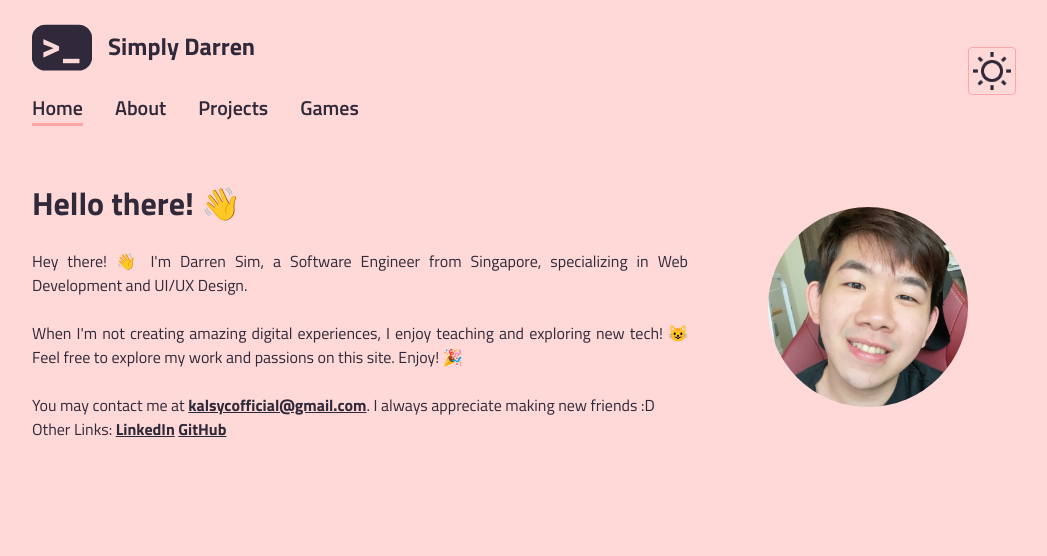
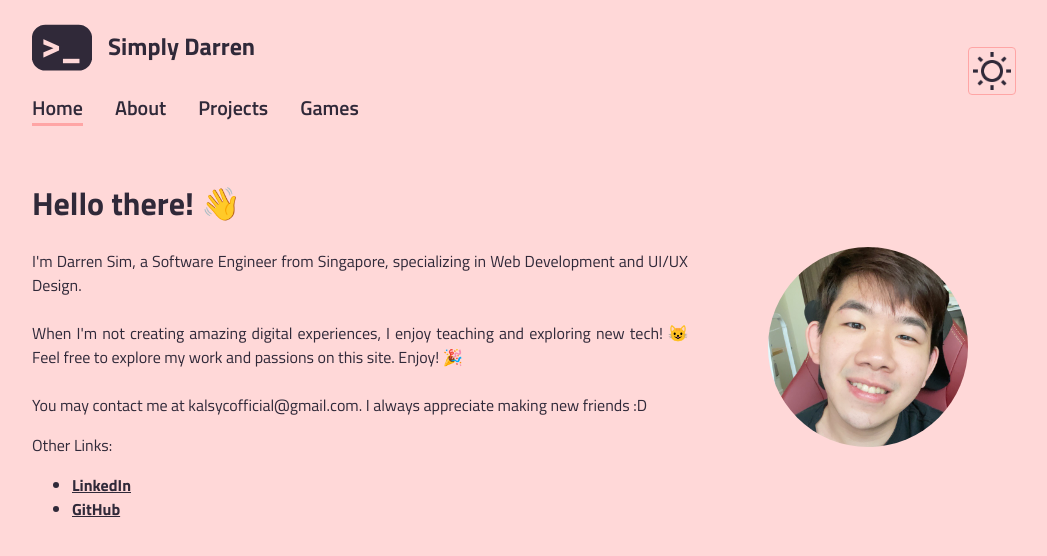
Before and after one commit to Kalsyc/simplydarren.com, a SvelteKit app: page / in a window 1280 px wide. Shown: the top 556 px of the page, without its empty margins (140-1187 px from the left). Built offline with nearby package versions, Linux system fonts and the light colour scheme.

Commit message:
Update links

```diff
--- /dev/null
+++ b/src/lib/components/about/TimelineSection.svelte
@@ -0,0 +1 @@
+<h1>My Timeline</h1>
--- /dev/null
+++ b/src/lib/components/about/WorkExperienceSection.svelte
@@ -0,0 +1 @@
+<h1>My Work Experience</h1>
--- a/src/lib/components/home/HomeIntroSection.svelte
+++ b/src/lib/components/home/HomeIntroSection.svelte
@@ -6,7 +6,7 @@
   <div class="home-intro-section__writeup">
     <h1>Hello there! 👋</h1>
     <p>
-      Hey there! 👋 I'm Darren Sim, a Software Engineer from Singapore, specializing in Web Development and UI/UX Design.
+      I'm Darren Sim, a Software Engineer from Singapore, specializing in Web Development and UI/UX Design.
       <br />
       <br />
       When I'm not creating amazing digital experiences, I enjoy teaching and exploring new tech! 😺 Feel free to explore my work and passions on this
@@ -15,10 +15,12 @@
       <br />
       You may contact me at <a href="mailto:kalsycofficial@gmail.com">kalsycofficial@gmail.com</a>. I always appreciate making new friends :D
       <br />
-      Other Links:
-      <a href="https://www.linkedin.com/in/kalsyc/">LinkedIn</a>
-      <a href="https://github.com/Kalsyc">GitHub</a>
     </p>
+    Other Links:
+    <ul>
+      <li><a href="https://www.linkedin.com/in/kalsyc/">LinkedIn</a></li>
+      <li><a href="https://github.com/Kalsyc">GitHub</a></li>
+    </ul>
   </div>
   <div class="home-intro-section__selfie">
     <img alt="" class="selfie__img" src={homeSelfie} />
@@ -39,12 +41,12 @@
     text-align: justify;
   }
 
-  .home-intro-section__writeup > p > a {
+  .home-intro-section__writeup > ul > li > a {
     text-decoration: underline;
     font-weight: 700;
   }
 
-  .home-intro-section__writeup > p > a:hover {
+  .home-intro-section__writeup > ul > li > a:hover {
     cursor: pointer;
     opacity: 0.5;
   }
```
Also changed, not shown: src/lib/components/about/AboutIntroSection.svelte (+7 -5 lines), src/routes/projects/+page.svelte (+6 -1 lines).
